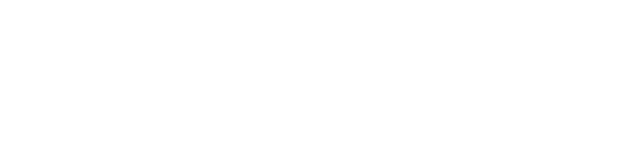
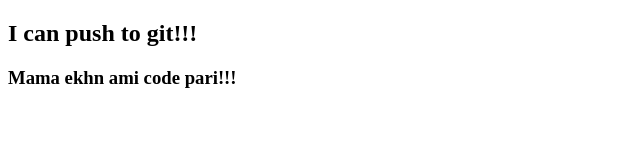
Before and after one commit to rturza/my-first-repo, a plain HTML site: page index.html in a window 1280 px wide. Shown: the whole page, without its empty margins (0-640 px from the left). Drawn offline with Linux system fonts and the light colour scheme.

Commit message:
header added

```diff
--- a/index.html
+++ b/index.html
@@ -7,6 +7,8 @@
     <title>My first Github repo</title>
 </head>
 <body>
+    <h2>I can push to git!!!</h2>
+    <h3>Mama ekhn ami code pari!!!</h3>
 
 </body>
 </html>
```
